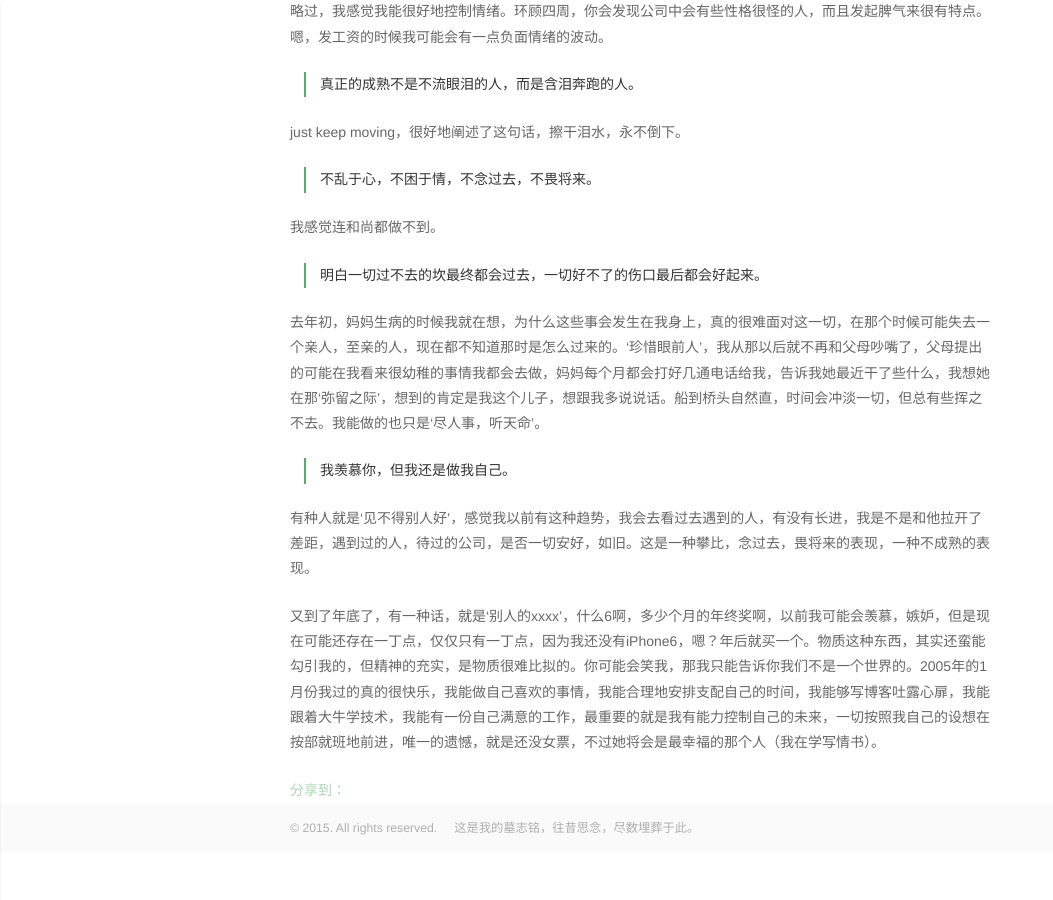
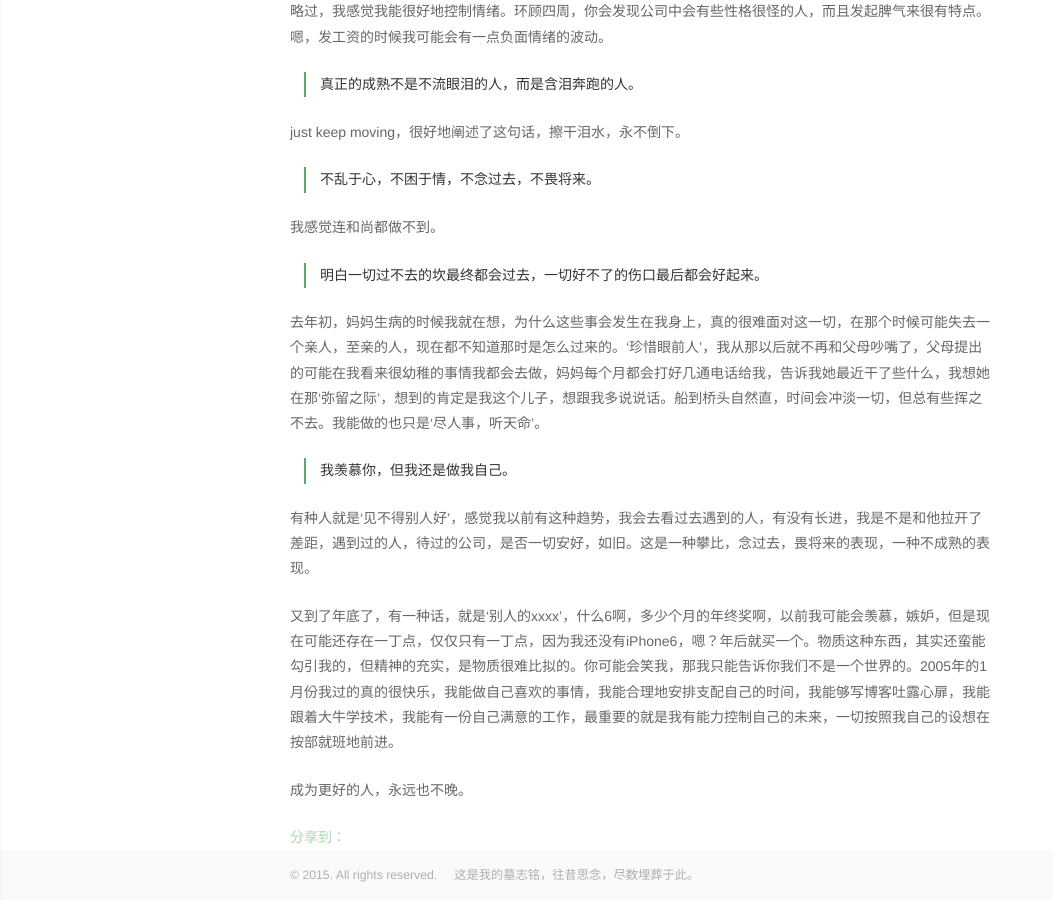
Before and after one commit to mizhdi/blog, a Jekyll site: the page built from _posts/2015-01-31-what-is-the-real-mature.markdown, in a window 1280 px wide and 900 px high, scrolled down 963 px. Shown: the whole window, without its empty margins (0-1053 px from the left). Built offline with Jekyll 4.4.1, drawn with Linux system fonts in a browser that asks for light colours; comment, search, counter and statistics services are not loaded; before the commit the page ends 1816 px from its top, so only the background shows below that.

```diff
--- a/_posts/2015-01-31-what-is-the-real-mature.markdown
+++ b/_posts/2015-01-31-what-is-the-real-mature.markdown
@@ -44,4 +44,6 @@
 
 有种人就是‘见不得别人好’，感觉我以前有这种趋势，我会去看过去遇到的人，有没有长进，我是不是和他拉开了差距，遇到过的人，待过的公司，是否一切安好，如旧。这是一种攀比，念过去，畏将来的表现，一种不成熟的表现。
 
-又到了年底了，有一种话，就是‘别人的xxxx’，什么6啊，多少个月的年终奖啊，以前我可能会羡慕，嫉妒，但是现在可能还存在一丁点，仅仅只有一丁点，因为我还没有iPhone6，嗯？年后就买一个。物质这种东西，其实还蛮能勾引我的，但精神的充实，是物质很难比拟的。你可能会笑我，那我只能告诉你我们不是一个世界的。2005年的1月份我过的真的很快乐，我能做自己喜欢的事情，我能合理地安排支配自己的时间，我能够写博客吐露心扉，我能跟着大牛学技术，我能有一份自己满意的工作，最重要的就是我有能力控制自己的未来，一切按照我自己的设想在按部就班地前进，唯一的遗憾，就是还没女票，不过她将会是最幸福的那个人（我在学写情书）。
+又到了年底了，有一种话，就是‘别人的xxxx’，什么6啊，多少个月的年终奖啊，以前我可能会羡慕，嫉妒，但是现在可能还存在一丁点，仅仅只有一丁点，因为我还没有iPhone6，嗯？年后就买一个。物质这种东西，其实还蛮能勾引我的，但精神的充实，是物质很难比拟的。你可能会笑我，那我只能告诉你我们不是一个世界的。2005年的1月份我过的真的很快乐，我能做自己喜欢的事情，我能合理地安排支配自己的时间，我能够写博客吐露心扉，我能跟着大牛学技术，我能有一份自己满意的工作，最重要的就是我有能力控制自己的未来，一切按照我自己的设想在按部就班地前进。
+
+成为更好的人，永远也不晚。
```
Also changed, not shown: 2 other files.
